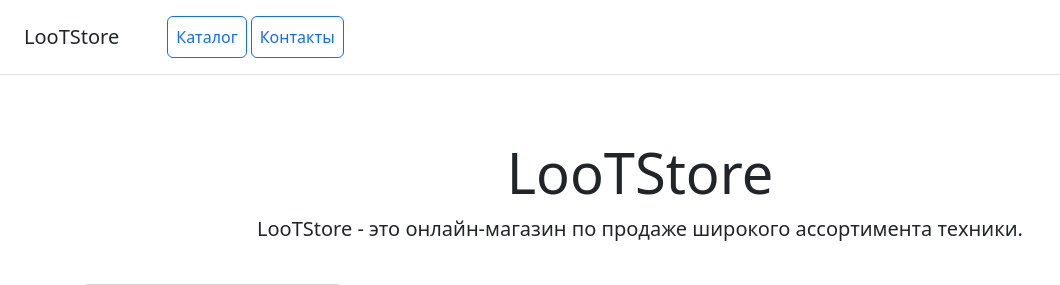
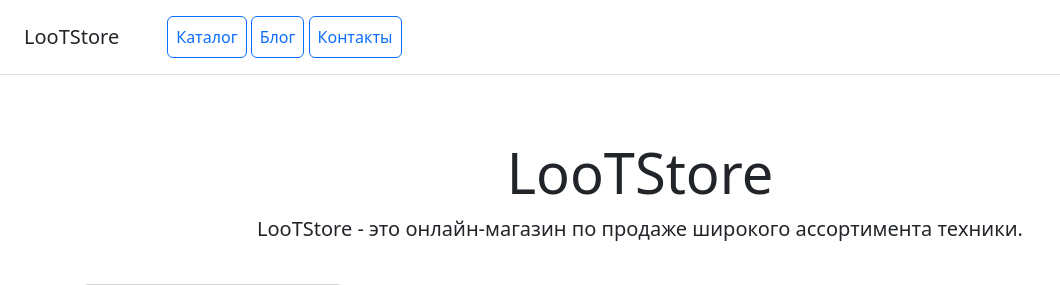
Before and after one commit to xolodno1337/Internet_shop, a Django app: page /product/13/ in a window 1280 px wide. Shown: the top 285 px of the page, without its empty margins (0-1060 px from the left). Run offline with Django 5.2, Linux system fonts and the light colour scheme; data comes from the database, SQL or seed files in the repository; some libraries are stand-ins or nearby versions.

Commit message:
Добавление кнопки блог

```diff
--- a/catalog/templates/catalog/includes/inc_menu.html
+++ b/catalog/templates/catalog/includes/inc_menu.html
@@ -1,5 +1,6 @@
     <h5 class="my-0 mr-md-auto font-weight-normal">LooTStore</h5>
     <nav class="ms-5">
         <a class="p-2 btn btn-outline-primary" href="/">Каталог</a>
+        <a class="p-2 btn btn-outline-primary" href="{% url 'blog:blog_list' %}">Блог</a>
         <a class="p-2 btn btn-outline-primary" href="/contacts/">Контакты</a>
     </nav>
```
